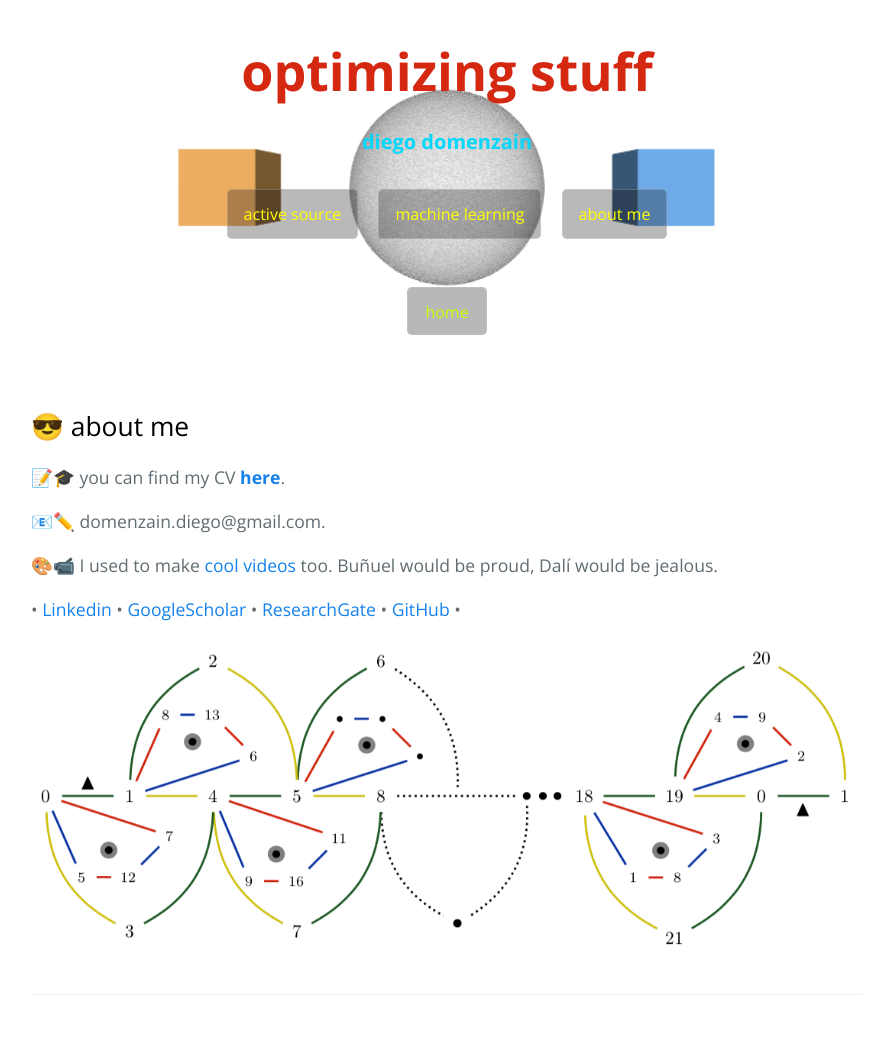
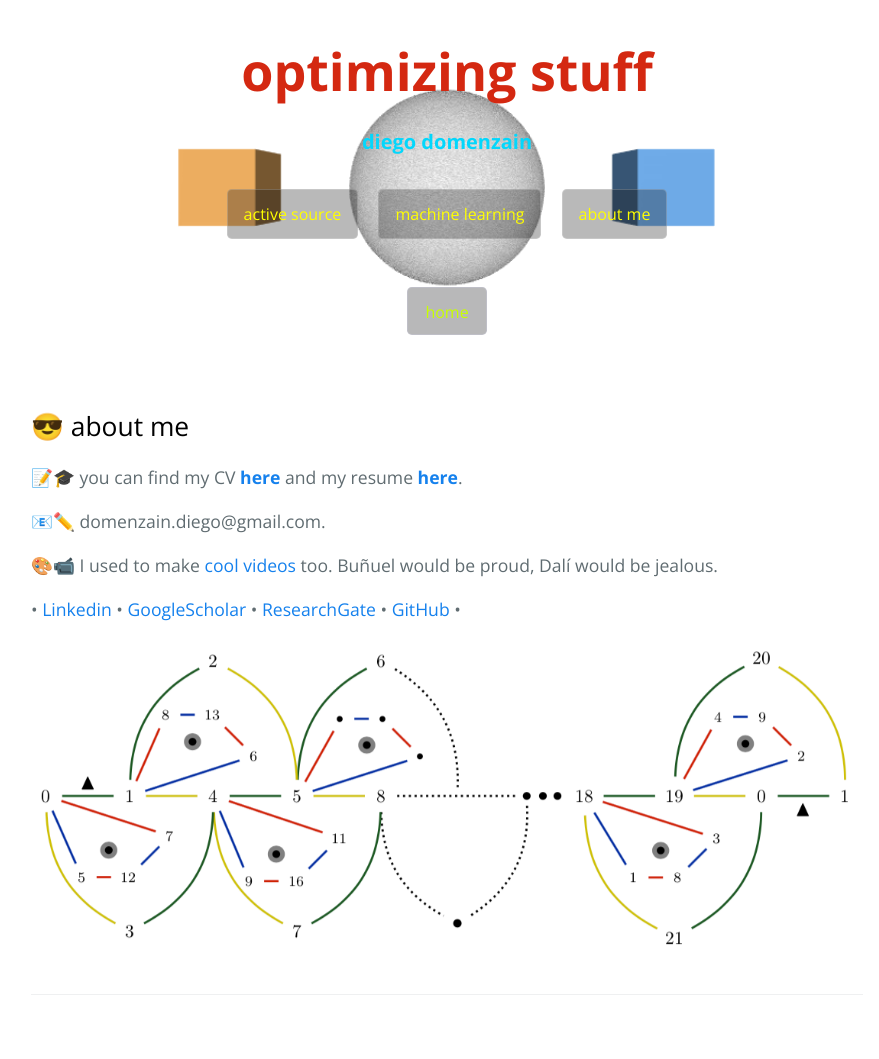
Before and after one commit to diegozain/diegozain.github.io, a Jekyll site: the page built from about.md, in a window 1280 px wide. Shown: the whole page, without its empty margins (193-1072 px from the left). Built offline with Jekyll 4.4.1, drawn with Linux system fonts in a browser that asks for light colours; our own code applies the rules of GitHub Pages for plain Markdown files.

Commit message:
📝🎓

```diff
--- a/about.md
+++ b/about.md
@@ -4,7 +4,7 @@ layout: default
 
 ## 😎 about me
 
-📝🎓 you can find my CV **[here](./curri_diego.pdf)**.
+📝🎓 you can find my CV **[here](./curri_diego.pdf)** and my resume **[here](./resu_diego.pdf)**.
 
 📧✏️ domenzain.diego@gmail.com.
 
```
Also changed, not shown: 2 other files.
